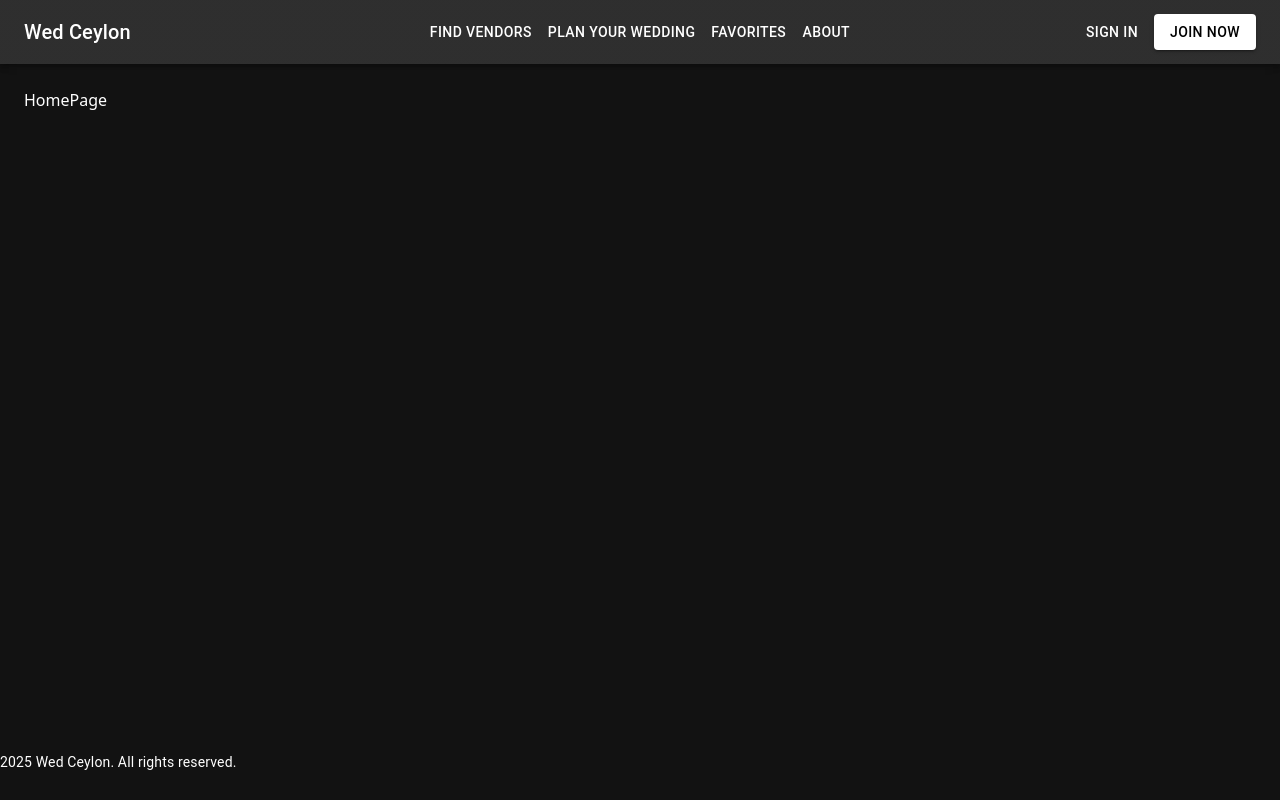
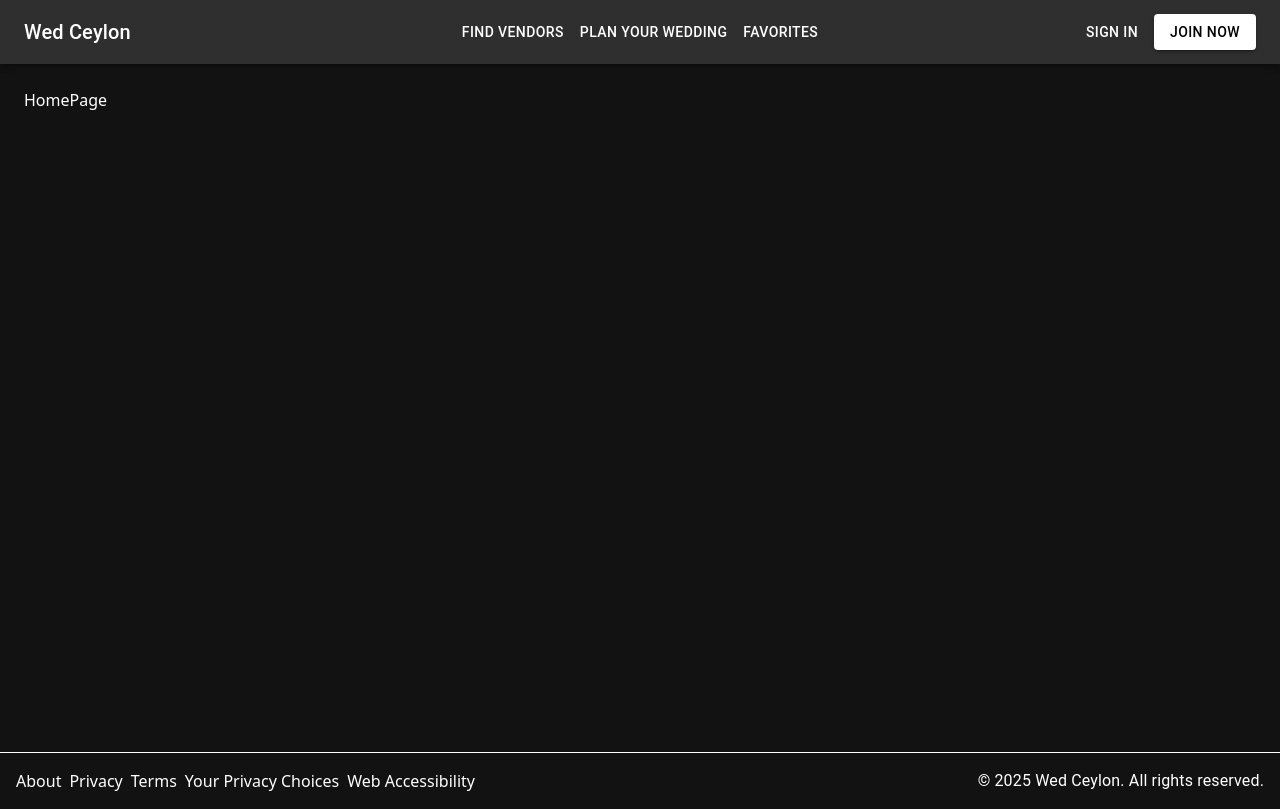
Before and after one commit to kbadeesha/wed-ceylon-frontend, a React (Vite) app: page / in a window 1280 px wide. Built offline with nearby package versions, Linux system fonts and the light colour scheme.

Commit message:
Added NavBar Footer Changes

```diff
--- /dev/null
+++ b/src/components/layout/Footer/Footer.scss
@@ -0,0 +1,30 @@
+.footer {
+  display: flex;
+  justify-content: space-between;
+  align-items: center;
+  padding: 16px;
+  border-top: 1px solid;
+  border-color: var(--mui-palette-divider);
+  margin-top: auto;
+}
+
+.footer__links {
+  display: flex;
+  gap: 8px; // MUI gap: 2 is typically 8px
+}
+
+.footer__links .MuiLink-root {
+  color: var(--mui-palette-text-secondary);
+  text-decoration: none;
+
+  &:hover {
+    text-decoration: underline;
+  }
+}
+
+.footer__copyright {
+  color: var(--mui-palette-text-secondary);
+  font-size: 0.875rem; // body2 variant
+  font-weight: 400;
+  line-height: 1.43;
+}
--- a/src/components/layout/Footer/Footer.tsx
+++ b/src/components/layout/Footer/Footer.tsx
@@ -1,13 +1,32 @@
-import { Typography } from '@mui/material';
+import { Box, Typography, Link } from '@mui/material';
+import { Link as RouterLink } from 'react-router-dom';
 import GlobalConstants from '../../../constants/GlobalConstants';
+import './Footer.scss';
 
 const Footer = () => {
   return (
-    <div>
-      <Typography variant="body2" color="text.secondary">
-        2025 {GlobalConstants.APP_NAME}. All rights reserved.
+    <Box component="footer" className="footer">
+      <Box className="footer__links">
+        <Link component={RouterLink} to="/about">
+          About
+        </Link>
+        <Link component={RouterLink} to="/privacy">
+          Privacy
+        </Link>
+        <Link component={RouterLink} to="/terms">
+          Terms
+        </Link>
+        <Link component={RouterLink} to="/your-privacy-choices">
+          Your Privacy Choices
+        </Link>
+        <Link component={RouterLink} to="/web-accessibility">
+          Web Accessibility
+        </Link>
+      </Box>
+      <Typography className="footer__copyright">
+        © 2025 {GlobalConstants.APP_NAME}. All rights reserved.
       </Typography>
-    </div>
+    </Box>
   );
 };
 
--- /dev/null
+++ b/src/components/layout/Footer/Privacy.tsx
@@ -0,0 +1,5 @@
+const Privacy = () => {
+  return <h1>Privacy Policy</h1>;
+};
+
+export default Privacy;
--- /dev/null
+++ b/src/components/layout/Footer/Terms.tsx
@@ -0,0 +1,5 @@
+const Terms = () => {
+  return <h1>Terms of Service</h1>;
+};
+
+export default Terms;
--- /dev/null
+++ b/src/components/layout/Footer/WebAccessibility.tsx
@@ -0,0 +1,5 @@
+const WebAccessibility = () => {
+  return <h1>Web Accessibility</h1>;
+};
+
+export default WebAccessibility;
--- /dev/null
+++ b/src/components/layout/Footer/YourPrivacyChoices.tsx
@@ -0,0 +1,5 @@
+const YourPrivacyChoices = () => {
+  return <h1>Your Privacy Choices</h1>;
+};
+
+export default YourPrivacyChoices;
--- a/src/components/layout/NavBar/NavBar.tsx
+++ b/src/components/layout/NavBar/NavBar.tsx
@@ -8,7 +8,6 @@ const navItems = [
   { label: 'Find Vendors', path: '/vendors' },
   { label: 'Plan Your Wedding', path: '/plan-wedding' },
   { label: 'Favorites', path: '/favorites' },
-  { label: 'About', path: '/about' },
 ];
 
 export default function NavBar() {
```
Also changed, not shown: src/router.tsx (+21 -1 lines), src/components/layout/Footer/AboutPage.tsx (renamed from src/pages/About/AboutPage.tsx).
